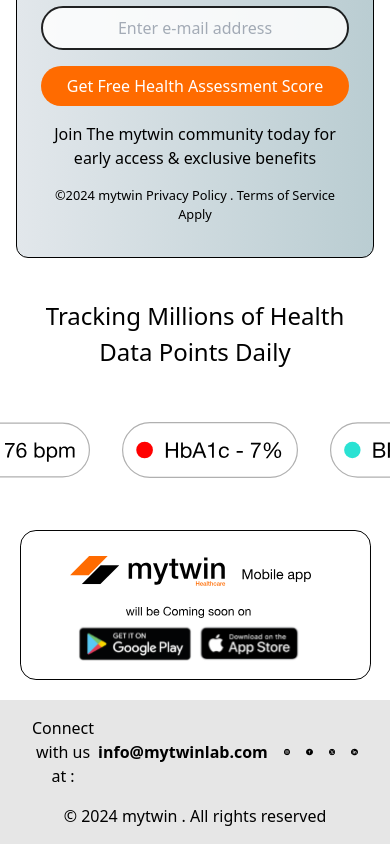
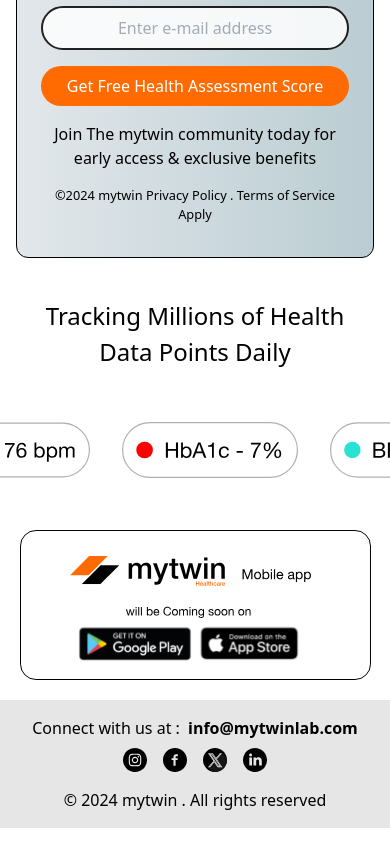
Before and after one commit to 07jhashubham/fimfoo, a React (Vite) app: page / in a window 390 px wide. Shown: the part 1325-2169 px from the top of the page. Built offline with nearby package versions, Linux system fonts and the light colour scheme.

Commit message:
"Refactored social media links section in App.jsx"

```diff
--- a/src/App.jsx
+++ b/src/App.jsx
@@ -108,39 +108,45 @@ function App() {
      </div>
 
      <div className="bg-[#E6E6E6] flex flex-col md:flex-row space-y-4 md:space-y-0 md:justify-between px-8 py-4 mt-5 md:-mt-16 text-center">
-  <p className="flex items-center justify-center md:justify-start space-x-4">
+  <div className="flex flex-col md:flex-row items-center justify-center md:justify-start space-y-2 md:space-y-0 md:space-x-4">
+    <p>
       Connect with us at :<b className="ml-1"> info@mytwinlab.com</b>
+    </p>
+    <div className="flex space-x-4">
       <a href="https://example.com/link1" target="_blank" rel="noopener noreferrer">
         <img
           src="/icon1.svg"
           alt="Icon 1"
-        className="w-6 h-6 hover:opacity-75"
+          className="w-6 h-6 sm:w-8 sm:h-8 hover:opacity-75"
         />
       </a>
       <a href="https://example.com/link2" target="_blank" rel="noopener noreferrer">
         <img
           src="/icon2.svg"
           alt="Icon 2"
-        className="w-6 h-6 hover:opacity-75"
+          className="w-6 h-6 sm:w-8 sm:h-8 hover:opacity-75"
         />
       </a>
       <a href="https://example.com/link3" target="_blank" rel="noopener noreferrer">
         <img
           src="/icon3.svg"
           alt="Icon 3"
-        className="w-6 h-6 hover:opacity-75"
+          className="w-6 h-6 sm:w-8 sm:h-8 hover:opacity-75"
         />
       </a>
       <a href="https://example.com/link4" target="_blank" rel="noopener noreferrer">
         <img
           src="/icon4.svg"
           alt="Icon 4"
-        className="w-6 h-6 hover:opacity-75"
+          className="w-6 h-6 sm:w-8 sm:h-8 hover:opacity-75"
         />
       </a>
-  </p>
+    </div>
+  </div>
   <p>© 2024 mytwin . All rights reserved</p>
 </div>
+
+
 
 
     </div>
```
Lines whose indentation alone changed are shown as unchanged.
